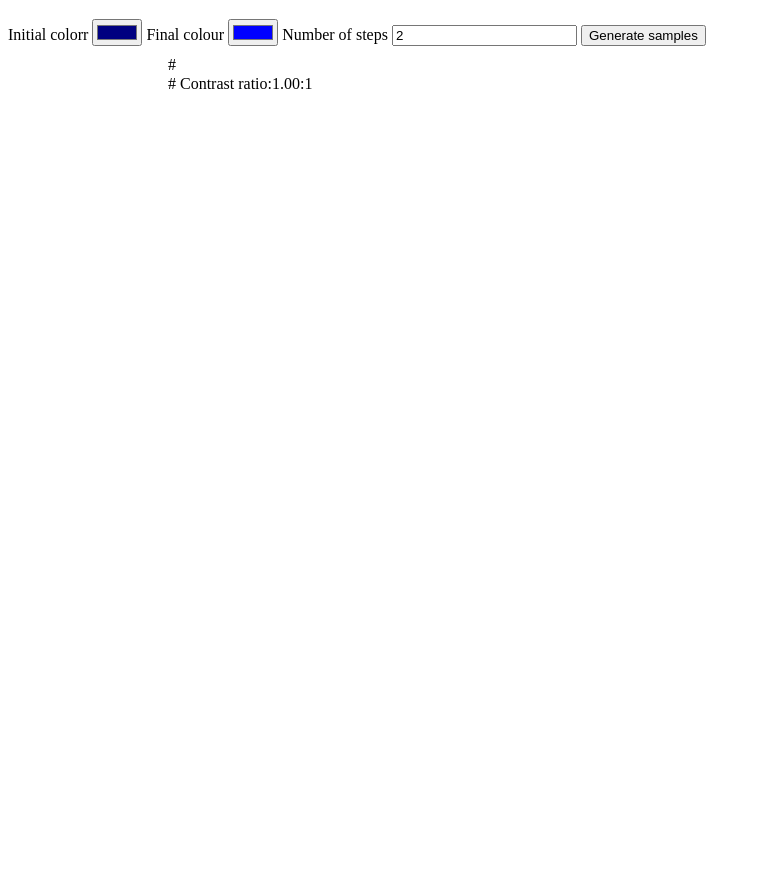
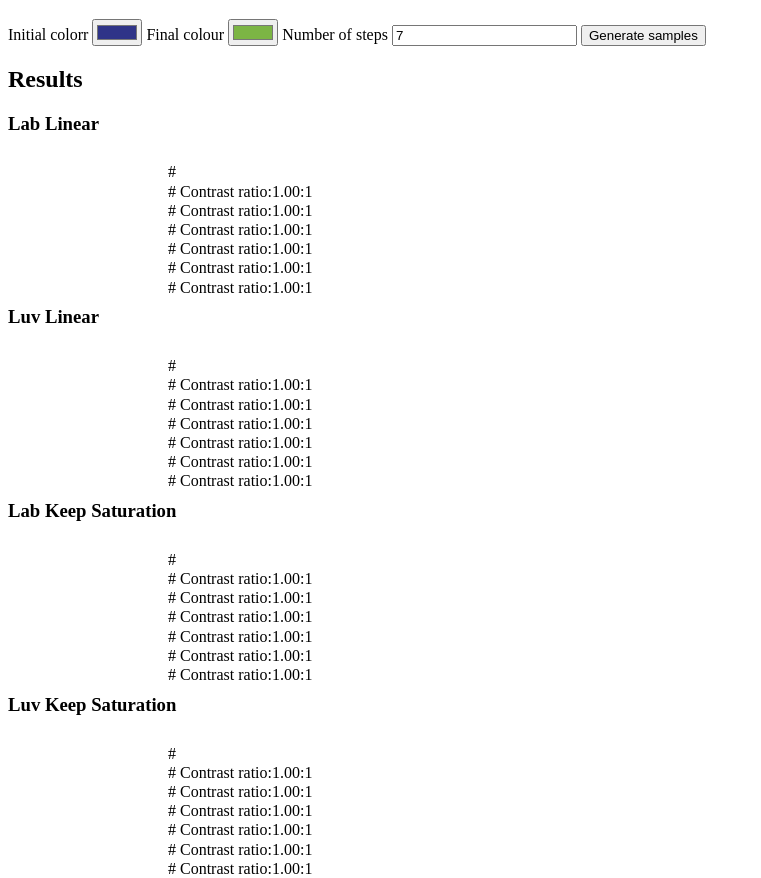
Before and after one commit to MarcusP-P/ColourGradient, a website built with Parcel: page src/index.html in a window 1280 px wide. Both pictures are taken after a click on the button "Generate samples". Shown: the part 61-939 px from the top of the page, without its empty margins (0-761 px from the left). Before the commit the page ends 800 px from the top, so only its background shows below. Built offline with nearby package versions, Linux system fonts and the light colour scheme; what cie-colorconverter would draw is missing.

Commit message:
Use non-linear curves to come up with desaturated colours

```diff
--- a/src/calculate-linear.ts
+++ b/src/calculate-linear.ts
@@ -1,6 +1,12 @@
-import {RGBToLab, LabToRGB, NumericTriple} from "./colour-spaces";
+import {
+  RGBToLab,
+  LabToRGB,
+  RGBToLuv,
+  LuvToRGB,
+  NumericTriple,
+} from "./colour-spaces";
 
-export function calculateLinearColourArray(
+export function calculateLinearColourArrayLab(
   startRGB: NumericTriple,
   endRGB: NumericTriple,
   StepCount: number,
@@ -17,8 +23,33 @@ export function calculateLinearColourArray(
       const stepValue = (step[index] ?? 0) * currentStep;
       return start + stepValue;
     }) as NumericTriple;
+    console.log(`${currentLab[1].toString()}, ${currentLab[2].toString()}`);
     const rgb = LabToRGB(currentLab);
     colours.push(rgb);
   }
   return colours;
 }
+
+export function calculateLinearColourArrayLuv(
+  startRGB: NumericTriple,
+  endRGB: NumericTriple,
+  StepCount: number,
+): NumericTriple[] {
+  const startLab = RGBToLuv(startRGB);
+  const endLab = RGBToLuv(endRGB);
+  const step = startLab.map((start, index) => {
+    const end = endLab[index] ?? 0;
+    return (end - start) / (StepCount - 1);
+  });
+  const colours: NumericTriple[] = [];
+  for (let currentStep = 0; currentStep < StepCount; currentStep++) {
+    const currentLab = startLab.map((start, index) => {
+      const stepValue = (step[index] ?? 0) * currentStep;
+      return start + stepValue;
+    }) as NumericTriple;
+    console.log(`${currentLab[1].toString()}, ${currentLab[2].toString()}`);
+    const rgb = LuvToRGB(currentLab);
+    colours.push(rgb);
+  }
+  return colours;
+}
--- /dev/null
+++ b/src/calculate-polar.ts
@@ -0,0 +1,59 @@
+import {
+  LCHabToRGB,
+  LCHuvToRGB,
+  NumericTriple,
+  RGBToLCHab,
+  RGBToLCHuv,
+} from "./colour-spaces";
+
+export function calculateSaturatedColourArrayLab(
+  startRGB: NumericTriple,
+  endRGB: NumericTriple,
+  StepCount: number,
+): NumericTriple[] {
+  const startLCHab = RGBToLCHab(startRGB);
+  const endLCHab = RGBToLCHab(endRGB);
+
+  const lSteps = (endLCHab[0] - startLCHab[0]) / (StepCount - 1);
+  const cSteps = (endLCHab[1] - startLCHab[1]) / (StepCount - 1);
+  const hSteps = (endLCHab[2] - startLCHab[2]) / (StepCount - 1);
+
+  const colours: NumericTriple[] = [];
+
+  for (let currentStep = 0; currentStep < StepCount; currentStep++) {
+    const currentLab = [
+      startLCHab[0] + lSteps * currentStep,
+      startLCHab[1] + cSteps * currentStep,
+      startLCHab[2] + hSteps * currentStep,
+    ] as NumericTriple;
+    const rgb = LCHabToRGB(currentLab);
+    colours.push(rgb);
+  }
+  return colours;
+}
+
+export function calculateSaturatedColourArrayLuv(
+  startRGB: NumericTriple,
+  endRGB: NumericTriple,
+  StepCount: number,
+): NumericTriple[] {
+  const startLCHuv = RGBToLCHuv(startRGB);
+  const endLCHuv = RGBToLCHuv(endRGB);
+
+  const lSteps = (endLCHuv[0] - startLCHuv[0]) / (StepCount - 1);
+  const cSteps = (endLCHuv[1] - startLCHuv[1]) / (StepCount - 1);
+  const hSteps = (endLCHuv[2] - startLCHuv[2]) / (StepCount - 1);
+
+  const colours: NumericTriple[] = [];
+
+  for (let currentStep = 0; currentStep < StepCount; currentStep++) {
+    const currentLab = [
+      startLCHuv[0] + lSteps * currentStep,
+      startLCHuv[1] + cSteps * currentStep,
+      startLCHuv[2] + hSteps * currentStep,
+    ] as NumericTriple;
+    const rgb = LCHuvToRGB(currentLab);
+    colours.push(rgb);
+  }
+  return colours;
+}
--- a/src/colour-spaces.ts
+++ b/src/colour-spaces.ts
@@ -2,6 +2,12 @@ import {
   ConverterOptions,
   RGBToLab as RGB2Lab,
   LabToRGB as Lab2RGB,
+  LCHabToRGB as LCHab2RGB,
+  RGBToLCHab as RGB2LCHab,
+  RGBToLuv as RGB2Luv,
+  LuvToRGB as Luv2RGB,
+  LCHuvToRGB as LCHuv2RGB,
+  RGBToLCHuv as RGB2LCHuv,
   RGBToXYZ as RGB2XYZ,
 } from "../node_modules/cie-colorconverter/dist/index";
 
@@ -19,6 +25,39 @@ export function RGBToLab(rgb: NumericTriple): NumericTriple {
 
 export function LabToRGB(lab: NumericTriple): NumericTriple {
   const rgb = Lab2RGB(lab, colourSpaceOptions)
+    .map((x) => (x < 0 ? 0 : x > 255 ? 255 : x))
+    .slice() as NumericTriple;
+  return rgb;
+}
+
+export function RGBToLCHab(rgb: NumericTriple): NumericTriple {
+  return RGB2LCHab(rgb, colourSpaceOptions).slice() as NumericTriple;
+}
+
+export function LCHabToRGB(lab: NumericTriple): NumericTriple {
+  const rgb = LCHab2RGB(lab, colourSpaceOptions)
+    .map((x) => (x < 0 ? 0 : x > 255 ? 255 : x))
+    .slice() as NumericTriple;
+  return rgb;
+}
+
+export function RGBToLuv(rgb: NumericTriple): NumericTriple {
+  return RGB2Luv(rgb, colourSpaceOptions).slice() as NumericTriple;
+}
+
+export function LuvToRGB(lab: NumericTriple): NumericTriple {
+  const rgb = Luv2RGB(lab, colourSpaceOptions)
+    .map((x) => (x < 0 ? 0 : x > 255 ? 255 : x))
+    .slice() as NumericTriple;
+  return rgb;
+}
+
+export function RGBToLCHuv(rgb: NumericTriple): NumericTriple {
+  return RGB2LCHuv(rgb, colourSpaceOptions).slice() as NumericTriple;
+}
+
+export function LCHuvToRGB(lab: NumericTriple): NumericTriple {
+  const rgb = LCHuv2RGB(lab, colourSpaceOptions)
     .map((x) => (x < 0 ? 0 : x > 255 ? 255 : x))
     .slice() as NumericTriple;
   return rgb;
--- a/src/index.html
+++ b/src/index.html
@@ -7,11 +7,11 @@
     <h1>Colour Spectrum</h1>
     <form>
       <label for="start-colour">Initial colorr</label>
-      <input id="start-colour" type="color" value="#000080" />
+      <input id="start-colour" type="color" value="#2f3488" />
       <label for="end-colour">Final colour</label>
-      <input id="end-colour" type="color" value="#0000ff" />
+      <input id="end-colour" type="color" value="#7cb544" />
       <label for="steps">Number of steps</label>
-      <input id="steps" type="number" value="2" min="2" />
+      <input id="steps" type="number" value="7" min="2" />
       <button id="generate" type="button">Generate samples</button>
     </form>
     <div id="results" />
--- a/src/index.ts
+++ b/src/index.ts
@@ -1,4 +1,11 @@
-import {calculateLinearColourArray} from "./calculate-linear";
+import {
+  calculateLinearColourArrayLab,
+  calculateLinearColourArrayLuv,
+} from "./calculate-linear";
+import {
+  calculateSaturatedColourArrayLab,
+  calculateSaturatedColourArrayLuv,
+} from "./calculate-polar";
 import {
   NumericTriple,
   numericTripleToColour,
@@ -31,17 +38,43 @@ function steps(): number {
 submitButton.addEventListener("click", startCalcuation);
 
 function startCalcuation() {
-  resultContainer.innerText = "";
+  resultContainer.innerHTML = "<h2>Results</h2>";
   colourStringToNumericTriple(firstColourInput.value);
   const startRGB = startColour();
   const endRGB = endColour();
   const StepCount = steps();
-  const colours = calculateLinearColourArray(startRGB, endRGB, StepCount);
-  populateResults(colours);
+  const linearColoursLab = calculateLinearColourArrayLab(
+    startRGB,
+    endRGB,
+    StepCount,
+  );
+  populateResults("Lab Linear", linearColoursLab);
+  const linearColoursLuv = calculateLinearColourArrayLuv(
+    startRGB,
+    endRGB,
+    StepCount,
+  );
+  populateResults("Luv Linear", linearColoursLuv);
+  const saturatedColoursLab = calculateSaturatedColourArrayLab(
+    startRGB,
+    endRGB,
+    StepCount,
+  );
+  populateResults("Lab Keep Saturation", saturatedColoursLab);
+  const saturatedColoursLuv = calculateSaturatedColourArrayLuv(
+    startRGB,
+    endRGB,
+    StepCount,
+  );
+  populateResults("Luv Keep Saturation", saturatedColoursLuv);
 }
 
-function populateResults(colours: NumericTriple[]) {
+function populateResults(title: string, colours: NumericTriple[]) {
   let previousRgb: NumericTriple | undefined;
+
+  const heading = document.createElement("h3");
+  heading.innerText = title;
+  resultContainer.appendChild(heading);
 
   for (const rgb of colours) {
     const currentResult = document.createElement("div");
```
Also changed, not shown: src/math/coordinates.ts (added, +50 -0 lines).
